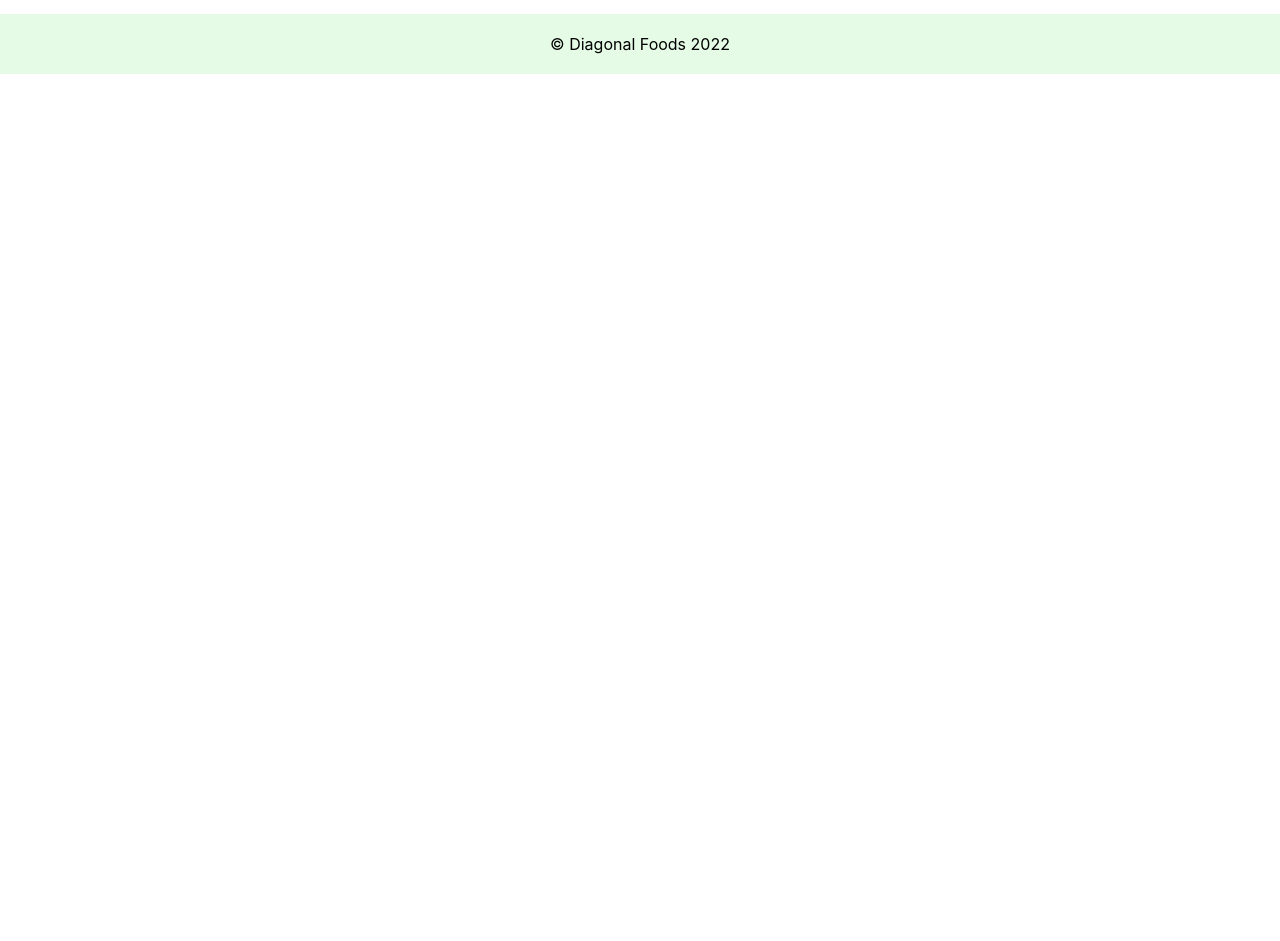
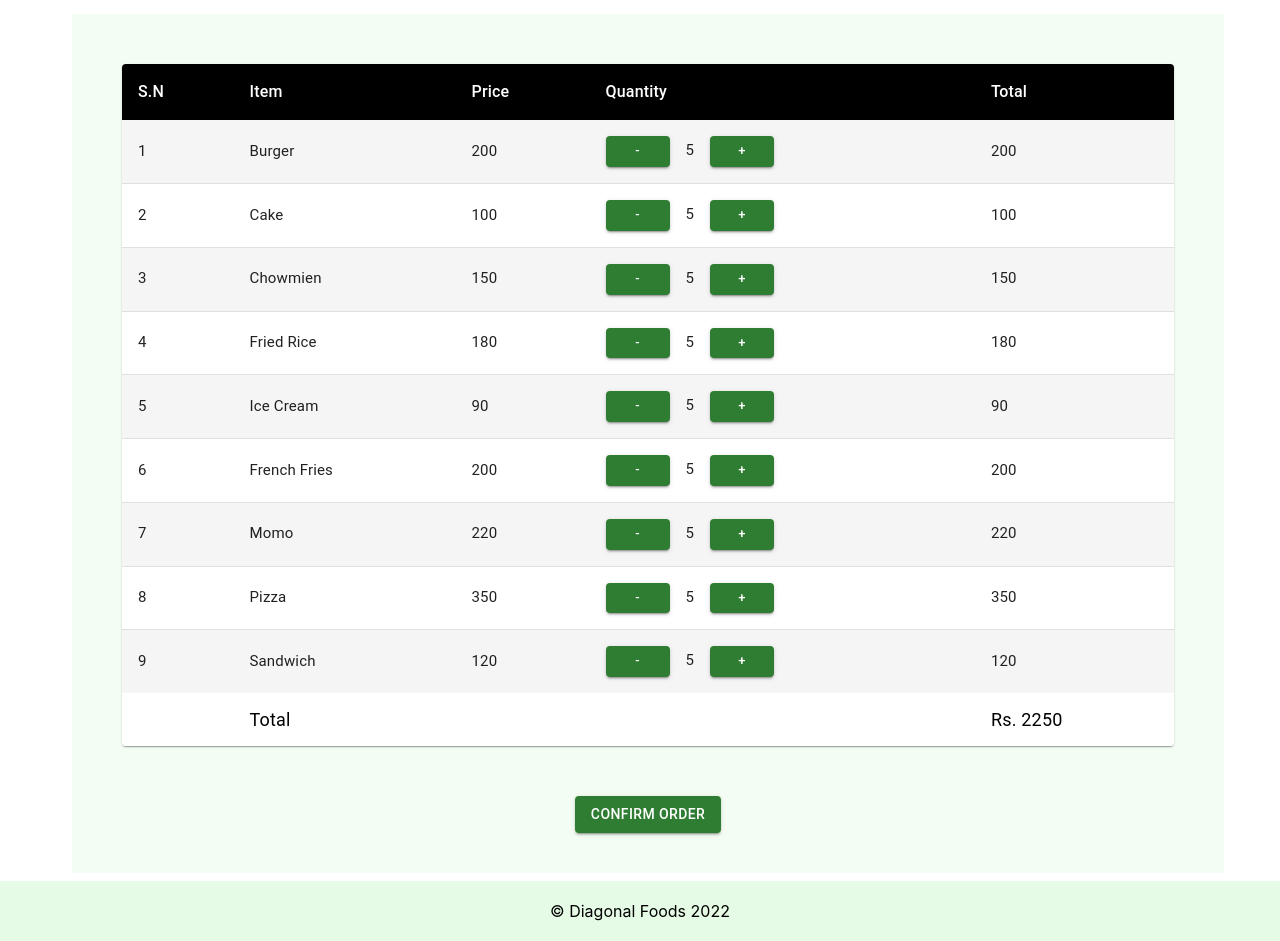
Before and after one commit to sauzzon/Diagonal, a React (Create React App) app in the folder Task 1 - Create/menuapp/: page /menu in a window 1280 px wide. Shown: the part 1420-2361 px from the top of the page. Before the commit the page ends 1494 px from the top, so only its background shows below. Built offline with nearby package versions, Linux system fonts and the light colour scheme.

Commit message:
order Table created

```diff
--- a/Task 1 - Create/menuapp/src/components/menuCard.js
+++ b/Task 1 - Create/menuapp/src/components/menuCard.js
@@ -36,7 +36,7 @@ const MenuCard = ({ data }) => {
                 variant="contained"
                 size="small"
               >
-                Order Now
+                Add to Cart
               </Button>
             </CardActions>
           </Card>
--- /dev/null
+++ b/Task 1 - Create/menuapp/src/components/orderTable.js
@@ -0,0 +1,95 @@
+import { Button, styled, TableFooter } from "@mui/material";
+import Table from "@mui/material/Table";
+import TableBody from "@mui/material/TableBody";
+import TableCell, { tableCellClasses } from "@mui/material/TableCell";
+import TableContainer from "@mui/material/TableContainer";
+import TableHead from "@mui/material/TableHead";
+import TableRow from "@mui/material/TableRow";
+import Paper from "@mui/material/Paper";
+import { Box } from "@mui/system";
+
+const StyledTableCell = styled(TableCell)(({ theme }) => ({
+  [`&.${tableCellClasses.head}`]: {
+    backgroundColor: theme.palette.common.black,
+    color: theme.palette.common.white,
+    fontSize: 16,
+  },
+  [`&.${tableCellClasses.body}`]: {
+    fontSize: 15,
+  },
+  [`&.${tableCellClasses.footer}`]: {
+    backgroundColor: theme.palette.common.white,
+    color: theme.palette.common.black,
+    fontSize: 18,
+  },
+}));
+
+const StyledTableRow = styled(TableRow)(({ theme }) => ({
+  "&:nth-of-type(odd)": {
+    backgroundColor: theme.palette.action.hover,
+  },
+  // hide last border
+  "&:last-child td, &:last-child th": {
+    border: 0,
+  },
+}));
+
+const BasicTable = (props) => {
+  return (
+    <Box sx={{ margin: "50px" }}>
+      <TableContainer component={Paper}>
+        <Table>
+          <TableHead>
+            <StyledTableRow>
+              <StyledTableCell align="left">S.N</StyledTableCell>
+              <StyledTableCell align="left">Item</StyledTableCell>
+              <StyledTableCell align="left">Price</StyledTableCell>
+              <StyledTableCell align="left">Quantity</StyledTableCell>
+              <StyledTableCell align="left">Total</StyledTableCell>
+            </StyledTableRow>
+          </TableHead>
+          <TableBody>
+            {props.data.map((food, index) => (
+              <StyledTableRow key={food.name}>
+                <StyledTableCell align="left">{index + 1}</StyledTableCell>
+                <StyledTableCell align="left">{food.name}</StyledTableCell>
+                <StyledTableCell align="left">{food.price}</StyledTableCell>
+                <StyledTableCell align="left">
+                  <Button
+                    sx={{ mr: 2 }}
+                    color="success"
+                    size="small"
+                    variant="contained"
+                  >
+                    -
+                  </Button>
+                  5
+                  <Button
+                    color="success"
+                    sx={{ ml: 2 }}
+                    size="small"
+                    variant="contained"
+                  >
+                    +
+                  </Button>
+                </StyledTableCell>
+                <StyledTableCell align="left">{food.price}</StyledTableCell>
+              </StyledTableRow>
+            ))}
+          </TableBody>
+          <TableFooter>
+            <StyledTableRow>
+              <StyledTableCell align="left"></StyledTableCell>
+              <StyledTableCell align="left">Total</StyledTableCell>
+              <StyledTableCell align="left"></StyledTableCell>
+              <StyledTableCell align="left"></StyledTableCell>
+              <StyledTableCell align="left">Rs. 2250</StyledTableCell>
+            </StyledTableRow>
+          </TableFooter>
+        </Table>
+      </TableContainer>
+    </Box>
+  );
+};
+
+export default BasicTable;
--- a/Task 1 - Create/menuapp/src/pages/menu.js
+++ b/Task 1 - Create/menuapp/src/pages/menu.js
@@ -1,13 +1,31 @@
 import data from "../foodData";
-import { Container, Grid } from "@mui/material";
+import { Container, Grid, Typography, Button } from "@mui/material";
 import MenuCard from "../components/menuCard";
+import BasicTable from "../components/orderTable";
+
 const Menu = () => {
   return (
-    <Container>
-      <Grid sx={{ mt: 1, mb: 5 }} container spacing={4}>
-        <MenuCard data={data} />
-      </Grid>
-    </Container>
+    <>
+      <Container>
+        <Grid sx={{ mt: 1, mb: 5 }} container spacing={4}>
+          <MenuCard data={data} />
+        </Grid>
+        <Grid sx={{ m: 1, background: "#f4fdf4" }} container>
+          <Grid item xs={12} sm={12} md={12} lg={12}>
+            {data ? (
+              <BasicTable data={data}></BasicTable>
+            ) : (
+              <Typography variant="h6">No items selected</Typography>
+            )}
+            <center>
+              <Button sx={{ mb: 5 }} color="success" variant="contained">
+                Confirm Order
+              </Button>
+            </center>
+          </Grid>
+        </Grid>
+      </Container>
+    </>
   );
 };
 
```
